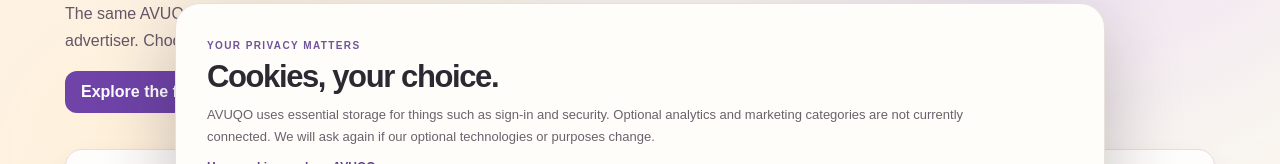
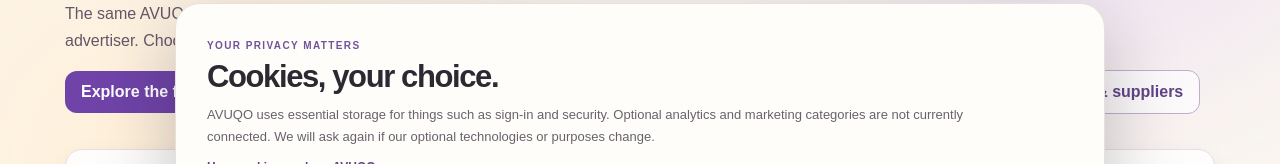
Before and after one commit to crkian/AVUQO, a Next.js app: page /partners in a window 1280 px wide. Shown: the part 484-648 px from the top of the page. Built offline with nearby package versions, Linux system fonts and the light colour scheme; no server answers; the database is empty.

Commit message:
Connect supplier visual review and partnership entry into existing navigation

```diff
--- a/app/partners/page.tsx
+++ b/app/partners/page.tsx
@@ -26,7 +26,8 @@ export default function PartnerDirectory(){
    <div className={styles.strip}><Link className={styles.heroButton} href="/catalogue">Explore the full catalogue <ArrowRight size={15}/></Link>
     <Link className={styles.heroGhost} href="/products">Shop eligible products</Link>
     <Link className={styles.heroGhost} href="/shop">Browse all live retailer offers</Link>
-    <Link className={styles.heroGhost} href="/categories">All 25 categories</Link></div>
+    <Link className={styles.heroGhost} href="/categories">All 25 categories</Link>
+    <Link className={styles.heroGhost} href="/advertise">For retailers &amp; suppliers</Link></div>
   </div></section>
   <section className={styles.shell+" "+styles.catalogueEntry} aria-label="Ways to explore the retail park">
    {journeys.map(({href,title,copy,Icon})=><Link key={href} className={styles.catalogueEntryCard} href={href}>
```
